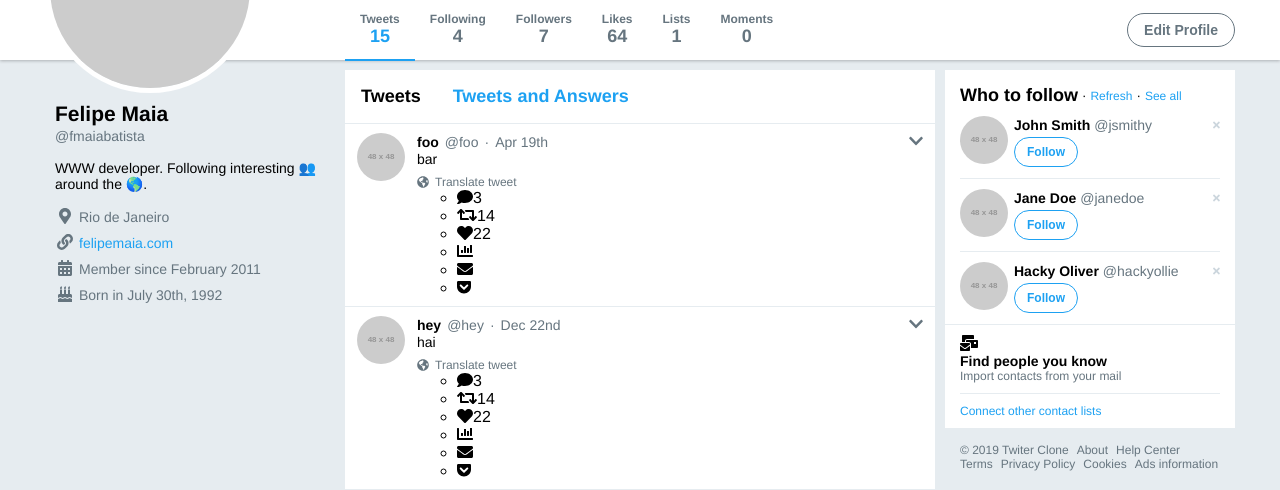
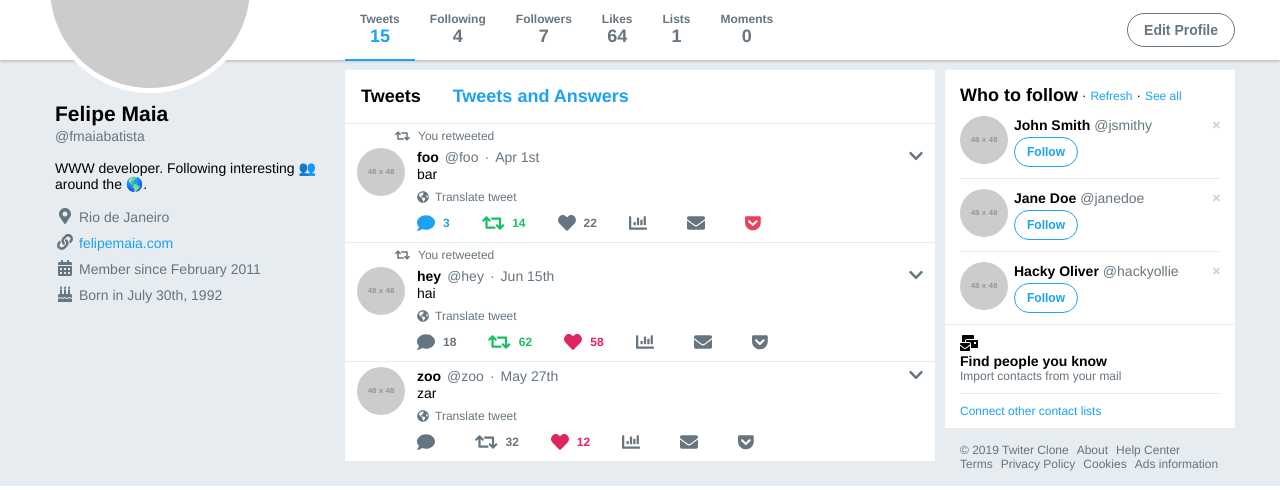
Before and after one commit to fmaiabatista/rdx-twitter, a React (Create React App) app: page / in a window 1280 px wide. Shown: the part 367-857 px from the top of the page. Built offline with nearby package versions, Linux system fonts and the light colour scheme.

Commit message:
Possibly finished layout. With room to improvements.

```diff
--- a/src/App.js
+++ b/src/App.js
@@ -43,8 +43,7 @@ function App() {
     faComment,
     faRetweet,
     faHeart,
-    faChartBar,
-    faEnvelope
+    faChartBar
   );
 
   return (
--- a/src/ProfileFeed.js
+++ b/src/ProfileFeed.js
@@ -13,10 +13,14 @@ class ProfileFeed extends Component {
         authorUsername: "foo",
         authorLink: "#",
         content: "bar",
-        date: "Apr 19th",
+        date: "Apr 1st",
         comments: 3,
         retweets: 14,
-        likes: 22
+        likes: 22,
+        commented: true,
+        retweeted: true,
+        liked: false,
+        savedToPocket: true
       },
       {
         id: 2,
@@ -25,10 +29,30 @@ class ProfileFeed extends Component {
         authorUsername: "hey",
         authorLink: "#",
         content: "hai",
-        date: "Dec 22nd",
+        date: "Jun 15th",
         comments: 18,
         retweets: 62,
-        likes: 58
+        likes: 58,
+        commented: false,
+        retweeted: true,
+        liked: true,
+        savedToPocket: false
+      },
+      {
+        id: 3,
+        authorAvatar: "https://imgplaceholder.com/48x48/cccccc/757575/fa-user",
+        authorName: "zoo",
+        authorUsername: "zoo",
+        authorLink: "#",
+        content: "zar",
+        date: "May 27th",
+        comments: null,
+        retweets: 32,
+        likes: 12,
+        commented: false,
+        retweeted: false,
+        liked: true,
+        savedToPocket: false
       }
     ];
 
--- a/src/Tweet.js
+++ b/src/Tweet.js
@@ -5,24 +5,36 @@ import { FontAwesomeIcon } from "@fortawesome/react-fontawesome";
 class Tweet extends Component {
   /* eslint-disable class-methods-use-this */
   renderActionsList() {
+    const {
+      tweet: {
+        comments,
+        retweets,
+        likes,
+        commented,
+        retweeted,
+        liked,
+        savedToPocket
+      }
+    } = this.props;
+
     const actions = [
       {
         label: "Comment",
         icon: <FontAwesomeIcon icon="comment" />,
-        value: 3,
-        used: false
+        value: comments,
+        used: commented
       },
       {
         label: "Retweet",
         icon: <FontAwesomeIcon icon="retweet" />,
-        value: 14,
-        used: true
+        value: retweets,
+        used: retweeted
       },
       {
         label: "Like",
         icon: <FontAwesomeIcon icon="heart" />,
-        value: 22,
-        used: true
+        value: likes,
+        used: liked
       },
       {
         label: "View Activity",
@@ -40,16 +52,17 @@ class Tweet extends Component {
         label: "Save to Pocket",
         icon: <FontAwesomeIcon icon={["fab", "get-pocket"]} />,
         value: null,
-        used: false
+        used: savedToPocket
       }
     ];
 
     return (
-      <div className="actions-list">
-        <ul>
+      <ul className="actions-list">
         {actions.map((action, index) => (
           <li
-              className={`action action-${action.label.replace(/\s/g, "-")}`}
+            className={`action action-${action.label.replace(/\s/g, "-")}${
+              action.used ? " used" : ""
+            }`}
             key={index}
           >
             <span className="action-icon">{action.icon}</span>
@@ -57,7 +70,6 @@ class Tweet extends Component {
           </li>
         ))}
       </ul>
-      </div>
     );
   }
 
@@ -70,14 +82,22 @@ class Tweet extends Component {
         authorLink,
         content,
         date,
-        comments,
-        retweets,
-        likes
+        retweeted
       }
     } = this.props;
 
     return (
       <div className="tweet-card">
+        {retweeted && (
+          <div className="tweet-retweeted">
+            <span className="tweet-retweeted-icon">
+              <FontAwesomeIcon icon="retweet" />
+            </span>
+            <span className="tweet-retweeted-label">You retweeted</span>
+          </div>
+        )}
+
+        <div className="main">
           <a className="author-avatar-link" href={authorLink}>
             <img src={authorAvatar} alt="author" width="48px" height="48px" />
           </a>
@@ -94,6 +114,7 @@ class Tweet extends Component {
                 <span className="divider-middot">·</span>
                 <span className="tweet-date">{date}</span>
               </div>
+
               <span className="more-options">
                 <FontAwesomeIcon icon="chevron-down" />
               </span>
@@ -111,6 +132,7 @@ class Tweet extends Component {
             {this.renderActionsList()}
           </div>
         </div>
+      </div>
     );
   }
 }
--- a/src/styles/ProfileFeed.scss
+++ b/src/styles/ProfileFeed.scss
@@ -1,7 +1,7 @@
 @import "colors";
 
 .profile-feed {
-  margin-top: 10px;
+  margin: 10px 0;
   background-color: white;
 
   .top-nav {
--- a/src/styles/Tweet.scss
+++ b/src/styles/Tweet.scss
@@ -1,8 +1,19 @@
 @import "colors";
 
 .tweet-card {
+  .tweet-retweeted {
+    font-size: 12px;
+    color: $color-tertiary;
+    margin: 5px 0 0 50px;
+
+    .tweet-retweeted-label {
+      margin-left: 8px;
+    }
+  }
+
+  .main {
     border-bottom: 1px solid $color-app-background;
-  padding: 9px 12px;
+    padding: 5px 12px 10px;
     display: flex;
 
     a {
@@ -82,5 +93,58 @@
           margin-left: 6px;
         }
       }
+
+      .actions-list {
+        margin: 10px 0 0;
+        padding: 0;
+        display: flex;
+        list-style: none;
+        align-items: center;
+
+        li + li {
+          margin-left: 32px;
+        }
+
+        li {
+          display: flex;
+          align-items: center;
+          color: $color-tertiary;
+
+          span + span {
+            margin-left: 8px;
+          }
+
+          .action-icon {
+            height: 18px;
+            font-size: 18px;
+          }
+
+          .action-value {
+            font-size: 12px;
+            font-weight: bold;
+          }
+
+          &.used {
+            &.action-Comment,
+            &.action-View-Activity,
+            &.action-Direct-Message {
+              color: $color-primary-hover;
+            }
+
+            &.action-Retweet {
+              color: $color-retweet;
+            }
+
+            &.action-Like {
+              color: $color-like;
+            }
+
+            &.action-Save-to-Pocket {
+              color: $color-save-to-pocket;
             }
           }
+        }
+      }
+    }
+  }
+}
--- a/src/styles/_colors.scss
+++ b/src/styles/_colors.scss
@@ -19,3 +19,6 @@ $color-logo: #38A1F3;
 
 // Other
 $color-dismiss: #ccd6dd;
+$color-retweet: #17bf63;
+$color-like: #e0245e;
+$color-save-to-pocket: #ef3f56;
```
Lines whose indentation alone changed are shown as unchanged.
